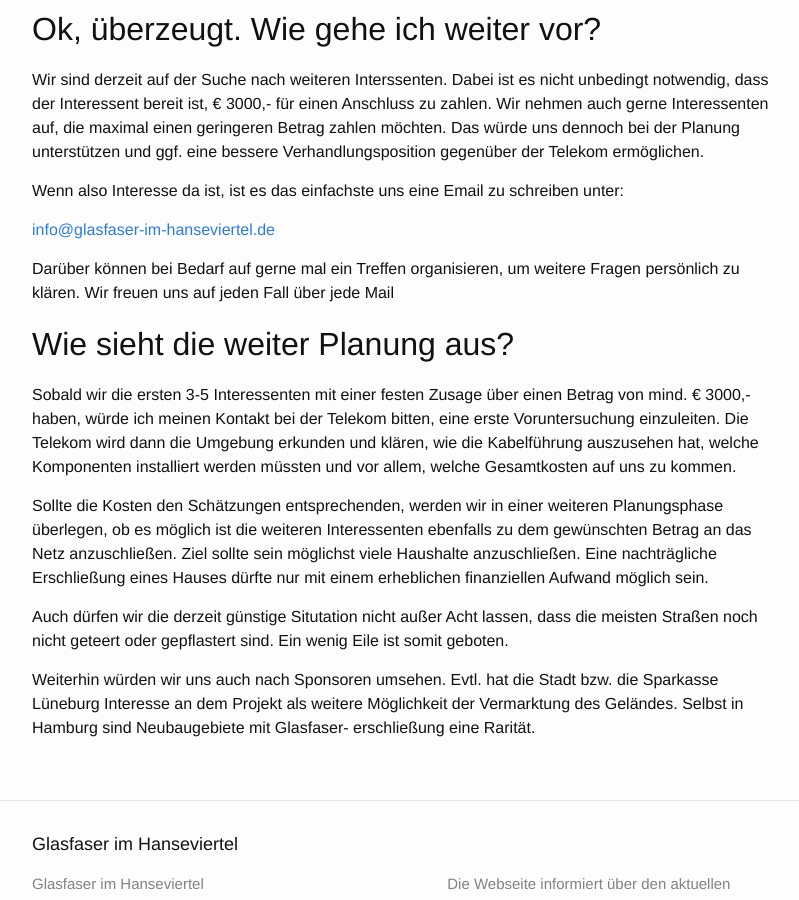
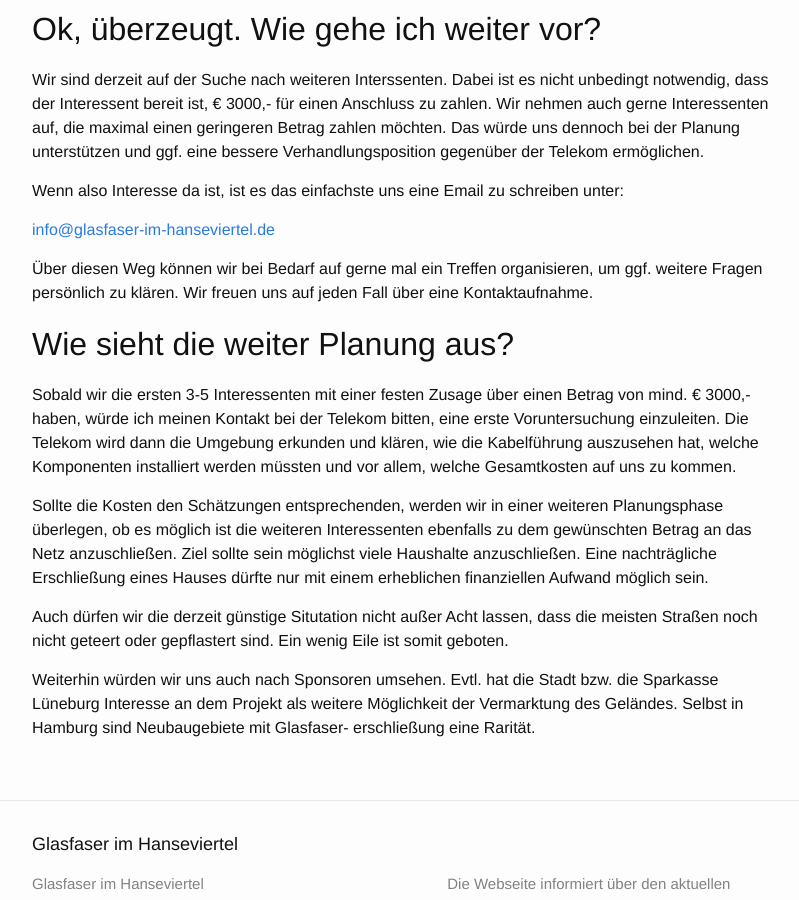
Before and after one commit to marcsowen/glasfaser-im-hanseviertel, a Jekyll site: the page built from website/faq.md, in a window 1280 px wide and 900 px high, scrolled down 4053 px. Shown: the whole window, without its empty margins (238-1037 px from the left). Built offline with Jekyll 4.4.1, drawn with Linux system fonts in a browser that asks for light colours.

Commit message:
Waay too late for good typing.

```diff
--- a/website/faq.md
+++ b/website/faq.md
@@ -207,8 +207,9 @@ unter:
 
 [info@glasfaser-im-hanseviertel.de](mailto:info@glasfaser-im-hanseviertel.de)
 
-Darüber können bei Bedarf auf gerne mal ein Treffen organisieren, um weitere
-Fragen persönlich zu klären. Wir freuen uns auf jeden Fall über jede Mail
+Über diesen Weg können wir bei Bedarf auf gerne mal ein Treffen organisieren, um
+ggf. weitere Fragen persönlich zu klären. Wir freuen uns auf jeden Fall über
+eine Kontaktaufnahme.
 
 ## Wie sieht die weiter Planung aus?
 
```
